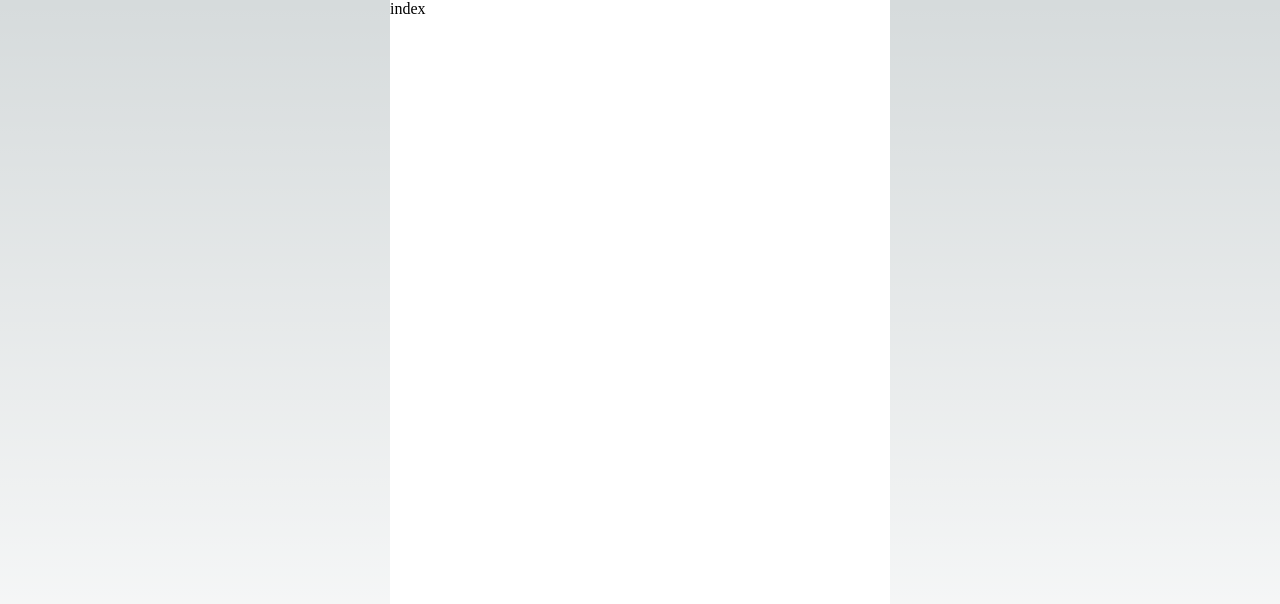
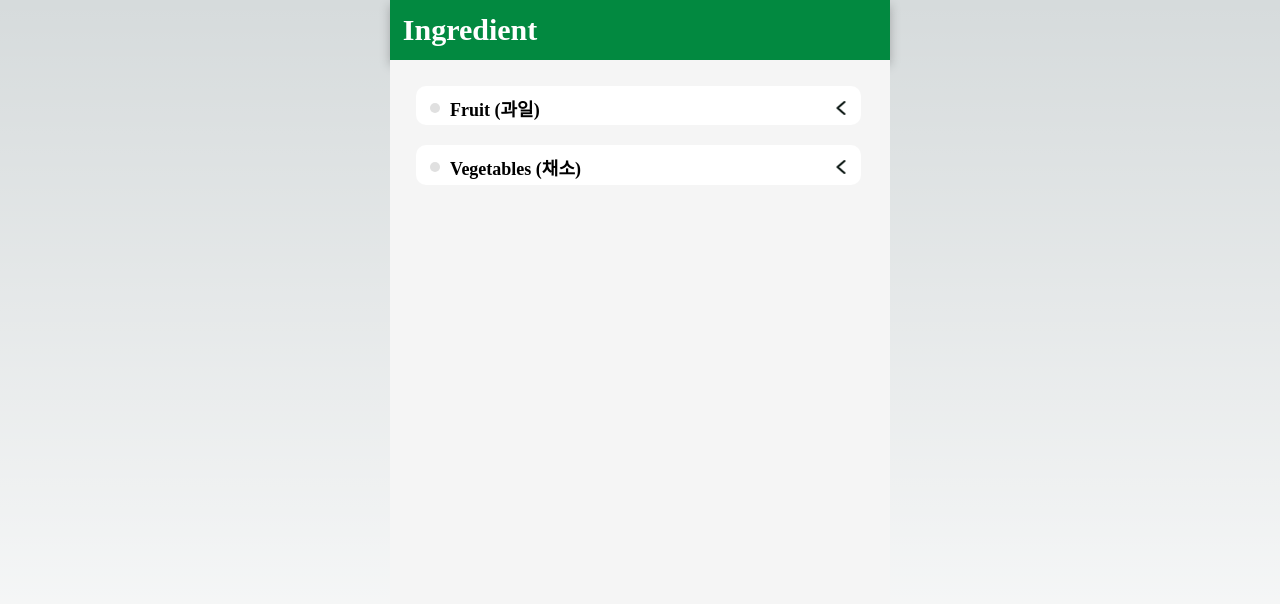
Before and after one commit to Capstone-2024-1/frontend, a Next.js app: page /my/list in a window 1280 px wide. Shown: the top 604 px of the page. Built offline with nearby package versions, Linux system fonts and the light colour scheme.

Commit message:
feat: my ingredient list 띄우기 (#15)

```diff
--- /dev/null
+++ b/src/components/Home/my/MyList.tsx
@@ -0,0 +1,10 @@
+import Ingredient from '@/components/register/ingredient/Ingredients';
+import React from 'react'
+
+const MyList = () => {
+  return (
+    <Ingredient list={true}/>
+  )
+}
+
+export default MyList;
--- a/src/components/common/Progress.tsx
+++ b/src/components/common/Progress.tsx
@@ -4,7 +4,7 @@ import React from 'react'
 const Progress = ({num, onClick} : {num: number, onClick: ()=>void}) => {
   return (
     <Box sx={{
-      backgroundImage: `url(/images/progress${num}.png)`,
+      backgroundImage: num>=0 ? `url(/images/progress${num}.png)` : '',
       width: '103px', height: '103px',
       position: 'fixed',
       bottom: '5%',
--- a/src/components/register/ingredient/Ingredients.tsx
+++ b/src/components/register/ingredient/Ingredients.tsx
@@ -8,7 +8,7 @@ import React, { useState } from 'react'
 import IngredientsList from './IngredientsList'
 import { getTempIngredientData, getTempIngredientData2 } from '@/utils/tempData'
 
-const Ingredient = () => {
+const Ingredient = ({list}:{list?: boolean}) => {
   const {user} = useUser();
   const [step, setStep] = useState<number>(2);
   const router = useRouter();
@@ -35,7 +35,7 @@ const Ingredient = () => {
     <Box sx={container}>
       <IngredientsList data={handleIngredient()}/>
     </Box>
-    <Progress num={step} onClick={handleClick}/>
+    <Progress num={list? -1 : step} onClick={handleClick}/>
     </>
   )
 }
--- a/src/pages/my/list/index.tsx
+++ b/src/pages/my/list/index.tsx
@@ -1,8 +1,9 @@
+import MyList from '@/components/Home/my/MyList'
 import React from 'react'
 
 const index = () => {
   return (
-    <div>index</div>
+    <MyList/>
   )
 }
 
```
